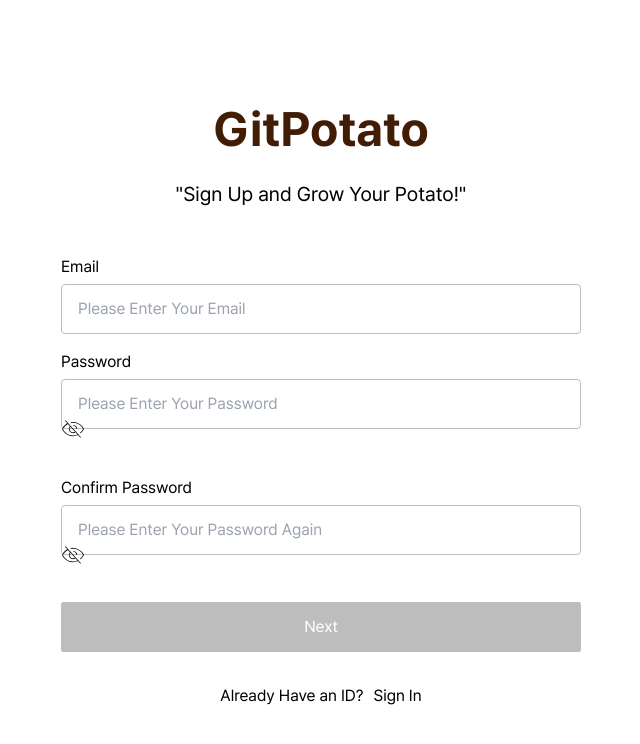
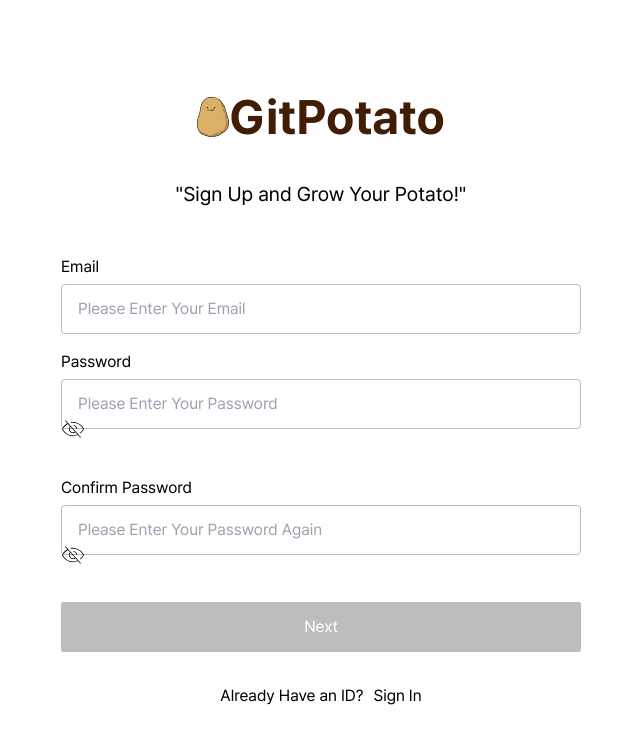
Before and after one commit to junhyeon0218/oz_03_main-004-FE, a React (Vite) app: page /signup in a window 1280 px wide. Shown: the top 744 px of the page, without its empty margins (319-959 px from the left). Built offline with nearby package versions, Linux system fonts and the light colour scheme.

Commit message:
🎨 Defign: logo 옆 potato logo img 추가

```diff
--- a/src/pages/signup/index.jsx
+++ b/src/pages/signup/index.jsx
@@ -53,15 +53,19 @@ const Signup = () => {
     return (
         <>
             <div className='m-auto flex h-[100vh] flex-col items-center justify-center'>
-                <div
-                    className='h-48 cursor-pointer text-48 font-bold text-strong'
-                    onClick={() => {
-                        navigate('/');
-                    }}
-                >
-                    GitPotato
+                <div className='flex h-48 items-center justify-center'>
+                    <img src='../../../public/potato.svg' className='h-42 w-32' />
+                    <h1
+                        className='h-auto cursor-pointer text-48 font-bold text-strong'
+                        onClick={() => {
+                            navigate('/');
+                        }}
+                    >
+                        GitPotato
+                    </h1>
                 </div>
                 <p className='my-38 text-20 font-normal'>"Sign Up and Grow Your Potato!"</p>
+
                 <form className='flex flex-col justify-center'>
                     {step === 1 && (
                         <>
@@ -117,7 +121,7 @@ const Signup = () => {
                             <FormInput
                                 id='userNickname'
                                 label='Nickname'
-                                type='nickname'
+                                type='text'
                                 placeholder='Please Enter Your Nickname'
                                 error={error.nickname}
                                 setError={(errorMsg) => setError({ ...error, nickname: errorMsg })}
```
Also changed, not shown: public/potato.svg (added).
